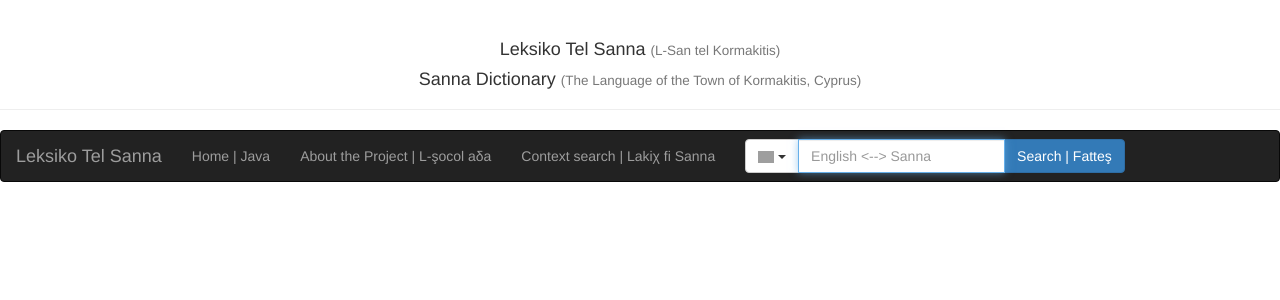
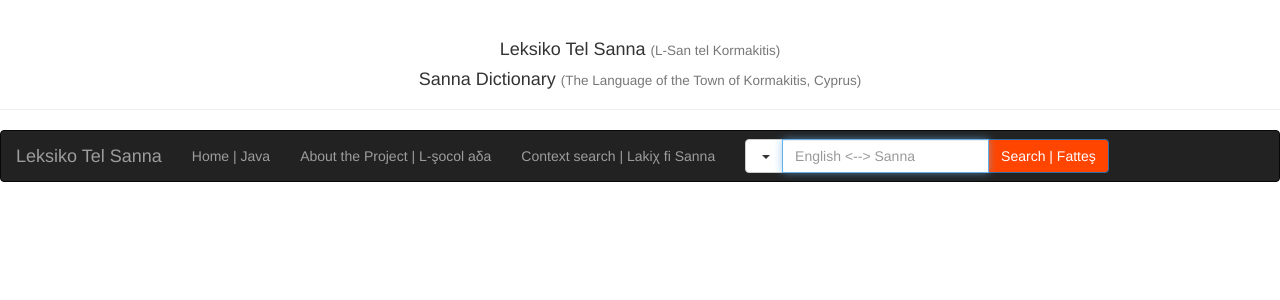
Before and after one commit to wmsimmons/SannaDictionary, a Flask app: page / in a window 1280 px wide. Shown: the top 300 px of the page. Run offline with Flask 2, Linux system fonts and the light colour scheme; some libraries are stand-ins or nearby versions; grey boxes are pictures that could not be loaded.

Commit message:
Update index.html

```diff
--- a/sanna/templates/index.html
+++ b/sanna/templates/index.html
@@ -27,12 +27,11 @@
 			<li role="navigation"><a href="/aboutproject">About the Project | L-şocol aδa</a></li>
 			<li role="navigation"><a href="/contextsearch">Context search | Lakiχ fi Sanna</a></li>
 	     </ul>
-	     <form class="navbar-form navbar-left" method="GET" role="search" action="/results">
+		<form class="navbar-form navbar-left" method="GET" role="search" action="/results">
 			<div class="input-group">
 				<div class="input-group-btn keyboard">
 						<button type="button" class="btn btn-default dropdown-toggle" data-toggle="dropdown" aria-expanded="false">
-						<!-- ċġħż -->
-							<img src="/resources/gabra/img/icon_36974_keyboard.svg?1465472213" width="16px" alt="">    <span class="caret"></span>
+							<img src="" width="16px" alt="">    <span class="caret"></span>
 						</button>
 					<ul class="dropdown-menu" role="menu">
 						<li><a href="#" class="btn btn-default" onclick="$('input#search-input').insertAtCursor('θ').focus(); return false;" )"="">θ</a></li>
@@ -43,9 +42,9 @@
 					</ul>
 					</div><!-- input-group-btn -->
 
-					<input type="search" name="s" class="form-control" id="search-input" autofocus="true" value="" placeholder="English <--> Sanna">
+					<input type="search" class="form-control" id="search-input" name="searchword" autofocus="true" value="" placeholder="English <--> Sanna">
 					<div class="input-group-btn">
-					<button type="submit" class="btn btn-primary">Search | Fatteş</button>
+					<button type="submit" id="searchbutton" class="btn btn-primary">Search | Fatteş</button>
 				</div><!-- input-group-btn -->
 			</div>
 		</form>
```
